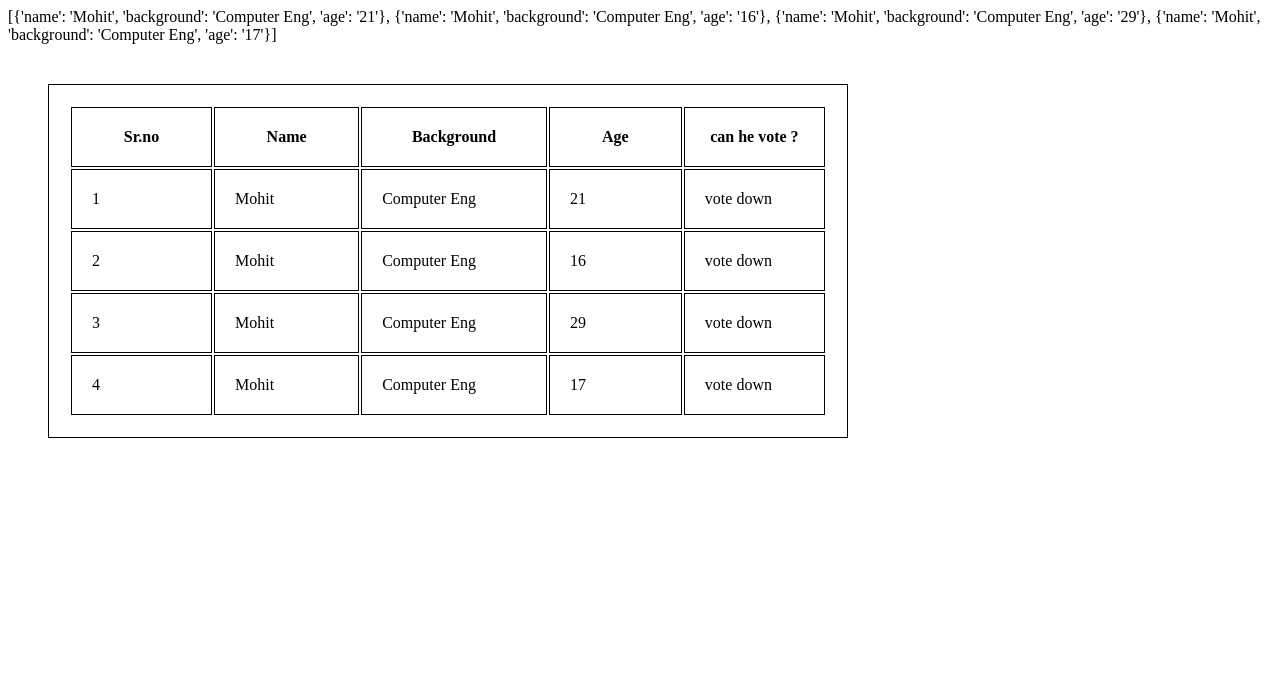
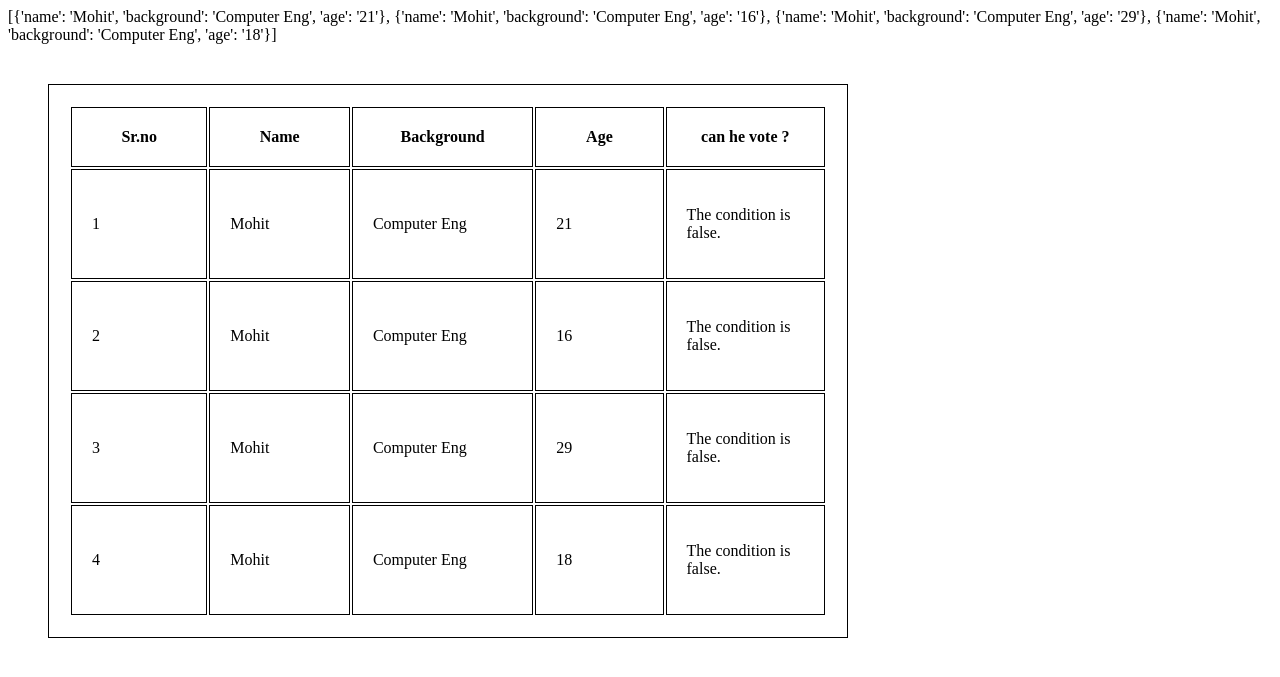
Before and after one commit to MohitGujarati/django_core, a Django app: page /canhevote in a window 1280 px wide. Shown: the top 677 px of the page. Run offline with Django 4.2, Linux system fonts and the light colour scheme.

Commit message:
Django-templates

```diff
--- a/home/Templates/canvote.html
+++ b/home/Templates/canvote.html
@@ -36,11 +36,11 @@
       <td>{{i.background}}</td>
       <td>{{i.age}}</td>
       <td>
-        {% if age >= 18 %}
-           vote up
-        {% else %}
-           vote down
-        {% endif %}
+        {% if i.age >= 18 %}
+    <p>The condition is true.</p>
+       {% else %}
+    <p>The condition is false.</p>
+       {% endif %}
       </td>
 
     </tr>
--- a/home/views.py
+++ b/home/views.py
@@ -18,7 +18,7 @@ def CanVote(request):
         {'name':'Mohit','background':'Computer Eng','age':'21'},
         {'name':'Mohit','background':'Computer Eng','age':'16'},
         {'name':'Mohit','background':'Computer Eng','age':'29'},
-        {'name':'Mohit','background':'Computer Eng','age':'17'}
+        {'name':'Mohit','background':'Computer Eng','age':'18'}
     ]
 
     return render (request,"canvote.html",context={'peoples':peoples})
```
